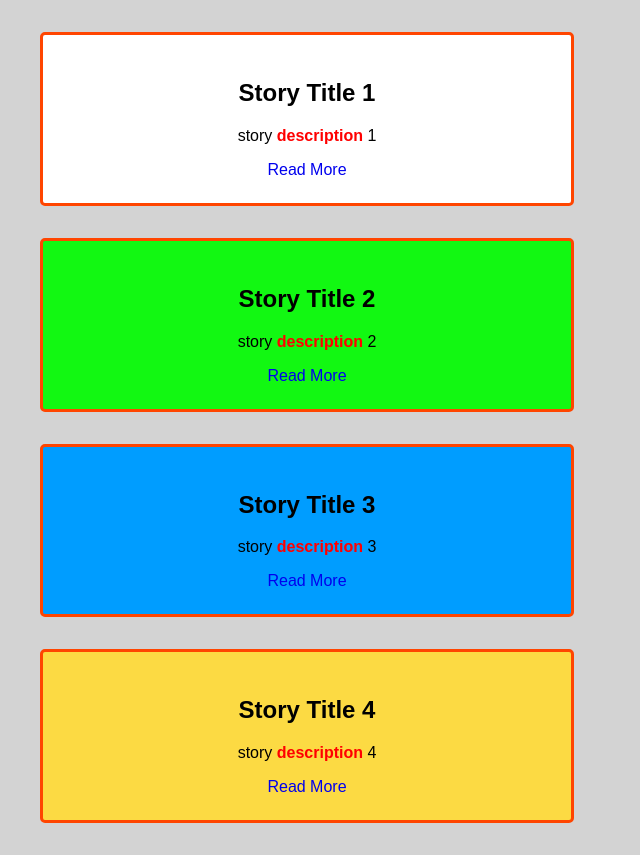
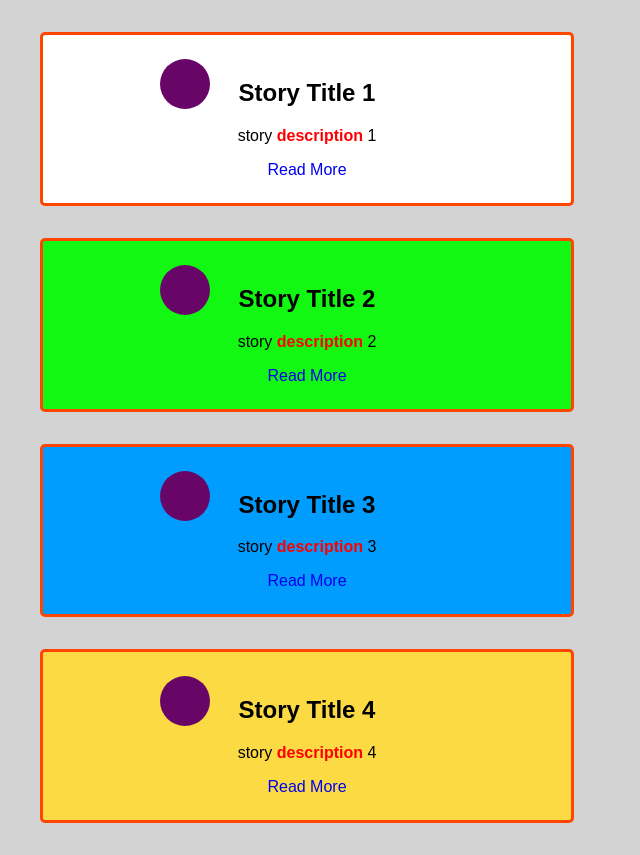
Before and after one commit to DariusThomas/cssDrill, a plain HTML site: page index.html in a window 1280 px wide. Shown: the whole page, without its empty margins (0-640 px from the left). Drawn offline with Linux system fonts and the light colour scheme.

Commit message:
positioning drill

```diff
--- a/index.html
+++ b/index.html
@@ -12,6 +12,9 @@
 <body>
     <div id='container'>
         <div class='boxes' id='box1'>
+            <div class ="box-img">
+
+            </div>
             <h2>
                 Story Title 1
             </h2>
@@ -23,6 +26,9 @@
             </div>
         </div>
         <div class='boxes' id='box2'>
+            <div class ="box-img">
+
+            </div>
             <h2>
                 Story Title 2
             </h2>
@@ -34,6 +40,9 @@
             </div>
         </div>
         <div class='boxes' id='box3'>
+            <div class ="box-img">
+
+            </div>
             <h2>
                 Story Title 3
             </h2>
@@ -45,6 +54,9 @@
             </div>
         </div>
         <div class='boxes' id='box4'>
+            <div class ="box-img">
+
+            </div>
             <h2>
                 Story Title 4
             </h2>
--- a/style.css
+++ b/style.css
@@ -23,6 +23,7 @@ span{
 }
 
 .boxes{
+    display: block;
     margin: 2em;
     padding: 1.5em;
     border: 3px solid orangered;
@@ -31,17 +32,26 @@ span{
 }
 
 #box1{
-    background-color: white
+    background-color: white;
 }
 
 #box2{
-    background-color: rgb(18, 248, 18)
+    background-color: rgb(18, 248, 18);
 }
 
 #box3{
-    background-color: rgb(0, 157, 255)
+    background-color: rgb(0, 157, 255);
 }
 
 #box4{
-    background-color: rgb(252, 218, 67)
+    background-color: rgb(252, 218, 67);
 }
+
+.box-img{
+    position: absolute;
+    left: 10em;
+    height: 50px;
+    width: 50px;
+    border-radius: 50px;
+    background-color: rgb(104, 6, 104);
+}
```
